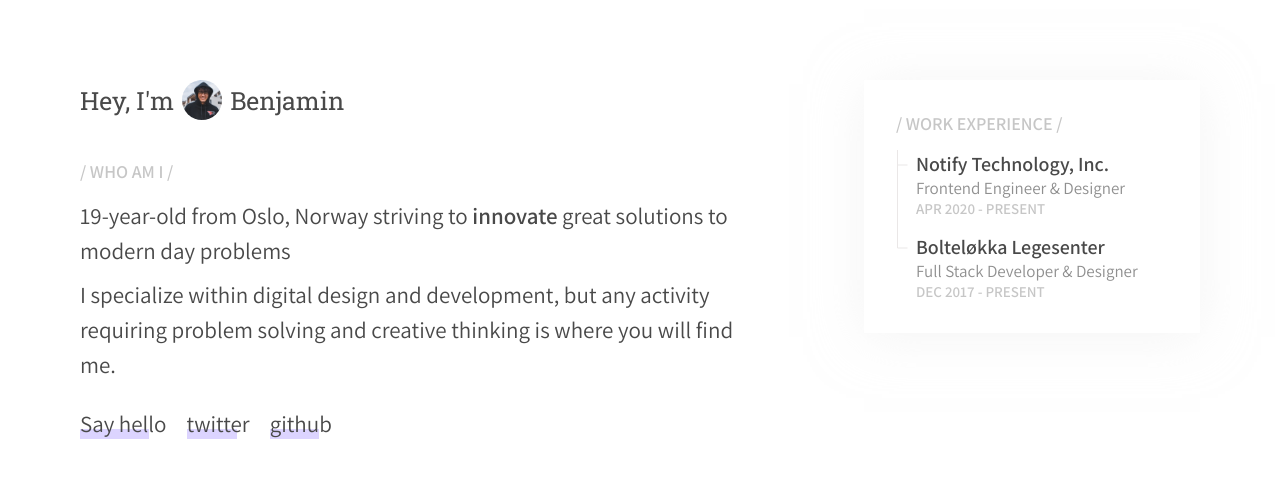
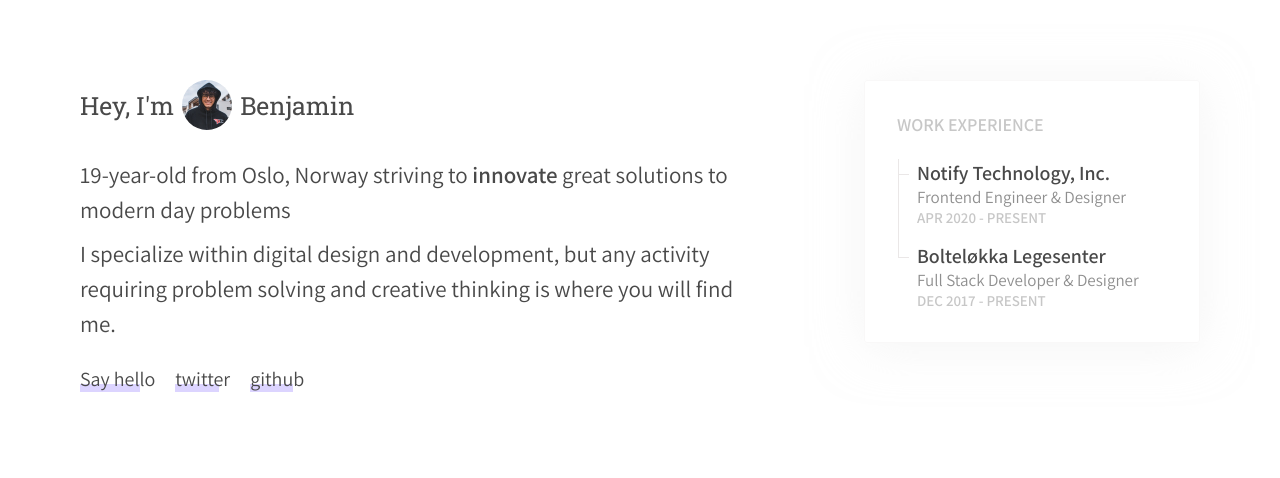
Before and after one commit to benja/portfolio, a Next.js app: page / in a window 1280 px wide. Shown: the top 478 px of the page. Built offline with nearby package versions, Linux system fonts and the light colour scheme.

Commit message:
Added dark theme, icon stupport, changes to design

```diff
--- a/src/pages/_app.tsx
+++ b/src/pages/_app.tsx
@@ -1,7 +1,7 @@
 import '../../public/css/reset.css';
 import React, { useState, useEffect } from 'react';
 import { AppProps } from 'next/app';
-import { ThemeProvider } from 'styled-components';
+import styled, { ThemeProvider, createGlobalStyle } from 'styled-components';
 import { themes } from '../ui/themes';
 
 function MyApp({ Component, pageProps }: AppProps) {
@@ -15,14 +15,23 @@ function MyApp({ Component, pageProps }: AppProps) {
       case 'light':
         setActiveTheme(themes.light);
         break;
+      case 'dark':
+        setActiveTheme(themes.dark);
+        break;
     }
   }, [theme]);
 
   return (
     <ThemeProvider theme={activeTheme}>
       <Component {...pageProps} />
+      <GlobalStyle />
     </ThemeProvider>
   );
 }
 
+const GlobalStyle = createGlobalStyle<any>`
+body {
+  background: ${props => props.theme.background};
+}`;
+
 export default MyApp;
--- a/src/pages/index.tsx
+++ b/src/pages/index.tsx
@@ -1,5 +1,5 @@
 import Head from 'next/head';
-import styled, { ThemeContext } from 'styled-components';
+import styled, { ThemeContext, keyframes, createGlobalStyle } from 'styled-components';
 import { useContext, useState, useEffect } from 'react';
 
 // Components
@@ -7,6 +7,8 @@ import { Text } from '../ui/components/Text';
 import { ITheme } from '../ui/themes';
 import { Section } from '../ui/components/Section';
 import { WorkTree, WorkTreeProps } from '../ui/components/WorkTree';
+import { Meta } from '../ui/components/Meta';
+import { Icon } from '../ui/icons/Icon';
 
 interface ILink {
   text: string;
@@ -56,15 +58,18 @@ export default function Home() {
   ]);
 
   return (
+    <>
+      <Meta title="Benjamin Akar" />
       <WidthLimit>
         <Container>
           <Left>
             <Title>
-            Hey, I'm <Benja src="/images/benja.jpg" /> Benjamin
+              Hey, I'm <Benja src="/images/benja.jpg" />
+              Benjamin
             </Title>
 
             {/* Some information about myself */}
-          <Section title="who am i">
+            <Section>
               <StyledText>
                 19-year-old from Oslo, Norway striving to <span>innovate</span> great solutions to modern day problems
               </StyledText>
@@ -74,10 +79,10 @@ export default function Home() {
               </StyledText>
             </Section>
 
-          <List direction="row">
+            <List direction="row" style={{ marginTop: 20 }}>
               {links.socials.map((link: ILink, index: number) => (
                 <Link key={index} onClick={link.onClick}>
-                <Line color={theme.purple}>{link.text}</Line>
+                  <Line color={theme.linkBackground}>{link.text}</Line>
                 </Link>
               ))}
             </List>
@@ -105,6 +110,7 @@ export default function Home() {
           </Right>
         </Container>
       </WidthLimit>
+    </>
   );
 }
 
@@ -140,11 +146,12 @@ const StyledText = styled(Text).attrs({
 `;
 
 const Box = styled.div`
-  box-shadow: 0px 4px 50px rgba(233, 233, 233, 0.51);
+  box-shadow: ${props => props.theme.boxShadow};
+  border-radius: 3px;
+  border: 1px solid ${props => props.theme.border};
   padding: 2rem;
   position: relative;
 
-  transition: 0.2s ease-in-out;
   ${StyledText} {
     opacity: 0;
     margin-bottom: 0;
@@ -165,11 +172,12 @@ const Box = styled.div`
 const WidthLimit = styled.div`
   display: flex;
   flex-direction: row;
+  margin: 5rem auto 0;
+  width: 1350px;
+
+  @media (max-width: 1350px) {
+    width: 100%;
     margin: 0 auto;
-  width: 1500px;
-
-  @media (max-width: 1500px) {
-    width: 100%;
   }
 `;
 
@@ -243,12 +251,12 @@ const Line = styled.div`
 
   &:before {
     content: ' ';
-    height: 10px;
+    height: 8px;
     width: 80%;
-    background: ${props => props.color || 'gray'};
+    background: ${props => props.theme.linkBackground || 'gray'};
     opacity: 0.5;
     position: absolute;
-    bottom: 3px;
+    bottom: 5px;
     z-index: -1;
     transition: 0.25s ease-in-out;
   }
@@ -269,14 +277,13 @@ const BorderBottom = styled.div`
 
     &:before {
       background: ${props => props.theme.text};
-      width: 100%;
     }
   }
 
   &:before {
     content: ' ';
     height: 1px;
-    width: 80%;
+    width: 100%;
     background: ${props => props.theme.border};
     opacity: 0.5;
     position: absolute;
@@ -287,24 +294,55 @@ const BorderBottom = styled.div`
 `;
 
 // Could've named this Avatar, but hey it's me ;p *easter egg*
-const Benja = styled.img.attrs({
-  width: 40,
-  height: 40,
-})`
+const Wave = keyframes`
+  0% {
+    transform: rotate(0deg);
+  }
+  25% {
+    transform: rotate(-5deg) scale(1.05);
+  }
+  50% {
+    transform: rotate(5deg) scale(1.05);
+  }
+  75% {
+    transform: rotate(-5deg) scale(1.05);
+  }
+  100% {
+    transform: rotate(0deg) scale(1);
+  }
+`;
+
+const Benja = styled.img`
+  width: 50px;
+  height: 50px;
   border-radius: 50%;
   margin: 0 0.5rem 0 0.5rem;
+  transition: 0.2s;
+  animation: ${Wave} 2.5s forwards;
+
+  &:hover {
+    transition: 0.2s;
+    width: 100px;
+    height: 100px;
+  }
+
+  @media (max-width: 500px) {
+    &:hover {
+      width: 75px;
+      height: 75px;
+    }
+  }
 `;
 
 const List = styled.div<any>`
   display: flex;
   flex-direction: ${props => props.direction || 'row'};
-  margin-top: 1.5rem;
 `;
 
 const Link = styled(Text).attrs({
   assistant: true,
 })<any>`
-  font-size: 23px;
+  font-size: 20px;
   color: ${props => props.theme.grayText};
   line-height: 35px;
   margin: 0 1.25rem 0.55rem 0;
@@ -312,7 +350,7 @@ const Link = styled(Text).attrs({
 
   transition: 0.25s;
   &:hover {
-    transform: translateY(${props => (props.noHover ? 0 : '-2.5px')});
+    transform: translateY(${props => (props.noHover ? 0 : '-2px')});
     transition: 0.25s;
   }
 `;
--- /dev/null
+++ b/src/ui/components/Meta.tsx
@@ -0,0 +1,55 @@
+import React from 'react';
+import Head from 'next/head';
+import { Icon } from '../icons/Icon';
+
+interface MetaProps {
+  title: string;
+}
+
+export const Meta = ({ title }: MetaProps) => {
+  return (
+    <Head key="sadasa">
+      <title>{title}</title>
+      <meta charSet="utf-8" />
+      <link rel="shortcut icon" href="/images/favicon.ico" type="image/x-icon" />
+      <link rel="icon" href="/images/favicon.ico" type="image/x-icon" />
+      <meta http-equiv="X-UA-Compatible" content="IE=edge,chrome=1" />
+      <meta name="viewport" content="width=device-width, initial-scale=1" />
+      <link rel="canonical" href="https://benjaminakar.com/" />
+
+      {/* Other meta tags for social media */}
+      <meta
+        name="description"
+        content="19-year-old from Oslo, Norway striving to innovate great solutions to modern day problems. I specialize within digital design and development, but any activity requiring problem solving and creative thinking is where you will find me."
+      />
+      <meta
+        name="keywords"
+        content="Benjamin Akar, Oslo, Norway, Web Utvikler Norge, Web Developer, Developer, Web, Norge, Norwey, Programmers, Entrepreneur Norway, Entreprenør, Ungdom, Ung Utvikler, Utvikler, Ung, Web Design, Design, Digital Design, React Utvikler Norge, Design Agency, Agency, Trenger nettside, JavaScript Utvikler Norge, nettsider, norske nettsider, trenger ny nettside"
+      />
+      <meta property="author" name="author" content="Benjamin Akar" />
+
+      {/* Open Graph meta tags */}
+      <meta property="og:site_name" content="Benjamin Akar" />
+      <meta property="og:type" content="article" />
+      <meta property="og:title" content="Benjamin Akar — Software Engineer & Designer" />
+      <meta property="og:url" content="https://benjaminakar.com/" />
+      <meta property="og:image" content="https://benjaminakar.com/images/benja.jpg" />
+      <meta
+        property="og:description"
+        content="19-year-old from Oslo, Norway striving to innovate great solutions to modern day problems. I specialize within digital design and development, but any activity requiring problem solving and creative thinking is where you will find me."
+      />
+
+      {/* Twitter meta tags */}
+      <meta name="twitter:image" content="https://benjaminakar.com/images/benja.jpg" />
+      <meta name="twitter:card" content="summary_large_image" />
+      <meta name="twitter:site" content="@benjaminakar" />
+      <meta name="twitter:creator" content="@benjaminakar" />
+      <meta name="twitter:url" content="https://benjaminakar.com/" />
+      <meta name="twitter:title" content="Benjamin Akar — Software Engineer & Designer" />
+      <meta
+        name="twitter:description"
+        content="19-year-old from Oslo, Norway striving to innovate great solutions to modern day problems. I specialize within digital design and development, but any activity requiring problem solving and creative thinking is where you will find me."
+      />
+    </Head>
+  );
+};
--- a/src/ui/components/Section.tsx
+++ b/src/ui/components/Section.tsx
@@ -5,7 +5,7 @@ import styled, { ThemeContext } from 'styled-components';
 import { Text } from './Text';
 
 interface SectionProps {
-  title: string;
+  title?: string;
   style?: any;
   children?: any;
 }
@@ -13,7 +13,7 @@ interface SectionProps {
 export const Section = ({ title, style, children }: SectionProps) => {
   return (
     <Container style={{ ...style }}>
-      <Title>/ {title} /</Title>
+      {title && <Title>{title}</Title>}
       {children}
     </Container>
   );
@@ -22,7 +22,7 @@ export const Section = ({ title, style, children }: SectionProps) => {
 const Container = styled.div`
   display: flex;
   flex-direction: column;
-  margin-top: 2.5rem;
+  margin-top: 1.75rem;
 `;
 
 const Title = styled(Text).attrs({
@@ -37,5 +37,5 @@ const Title = styled(Text).attrs({
   position: relative;
   width: fit-content;
   text-transform: uppercase;
-  margin-bottom: 1rem;
+  margin-bottom: 1.5rem;
 `;
--- a/src/ui/components/WorkTree.tsx
+++ b/src/ui/components/WorkTree.tsx
@@ -19,7 +19,7 @@ export const WorkTree = ({ positions }: WorkTreeProps) => {
     <Container>
       {positions && positions.length > 0
         ? positions.map((entry: IPosition, index: number) => (
-            <WorkEntry>
+            <WorkEntry key={index}>
               <Company>{entry.company}</Company>
               <Position>{entry.position}</Position>
               <Duration>{entry.duration}</Duration>
@@ -52,10 +52,10 @@ const WorkEntry = styled.li`
     &:before {
       position: absolute;
       content: '';
-      height: 84px;
+      height: 88px;
       width: 1px;
       left: -15px;
-      top: -70px;
+      top: -74px;
       background: ${props => props.theme.bar};
     }
   }
@@ -74,7 +74,7 @@ const WorkEntry = styled.li`
     content: '';
     position: absolute;
     transform: rotate(90deg);
-    height: 10px;
+    height: 11px;
     width: 1px;
     top: 9px;
     left: -10px;
--- /dev/null
+++ b/src/ui/icons/Icon.tsx
@@ -0,0 +1,17 @@
+import React from 'react';
+import { Moon } from './moon';
+import { Text } from '../components/Text';
+
+interface IconProps {
+  name: string;
+  color: string;
+}
+
+export const Icon = ({ name, color }: IconProps) => {
+  switch (name) {
+    case 'moon':
+      return <Moon color={color} />;
+    default:
+      return <Text>Icon not found.</Text>;
+  }
+};
--- a/src/ui/themes.ts
+++ b/src/ui/themes.ts
@@ -5,20 +5,33 @@ export interface ITheme {
   lightGrayText: string;
   border: string;
   bar: string;
-  blue: string;
-  purple: string;
+  linkBackground: string;
+  boxShadow: string;
+  background: string;
 }
 
 // Available themes
 export const themes = {
+  dark: {
+    text: '#eeeeee',
+    grayText: '#eeeeee',
+    lightGrayText: '#dddddd',
+    border: '#212121',
+    bar: '#eae7e7',
+    boxShadow: '0px 4px 50px rgb(0 0 0 / 16%)',
+
+    background: '#1a1a1a',
+    linkBackground: '#baa9ff',
+  } as ITheme,
   light: {
     text: '#494949',
     grayText: '#494949',
     lightGrayText: '#8F8F8F',
-    border: '#a5a5a5',
+    border: '#f9f8f8',
     bar: '#eae7e7',
+    boxShadow: '0px 4px 50px rgba(233, 233, 233, 0.51)',
 
-    blue: '#a9e5ff',
-    purple: '#baa9ff',
+    background: '#ffffff',
+    linkBackground: '#baa9ff',
   } as ITheme,
 };
```
Also changed, not shown: src/ui/icons/moon.tsx (added, +16 -0 lines), 1 other file (tests, documents, lock files or other folders). Lines whose indentation alone changed are shown as unchanged.
